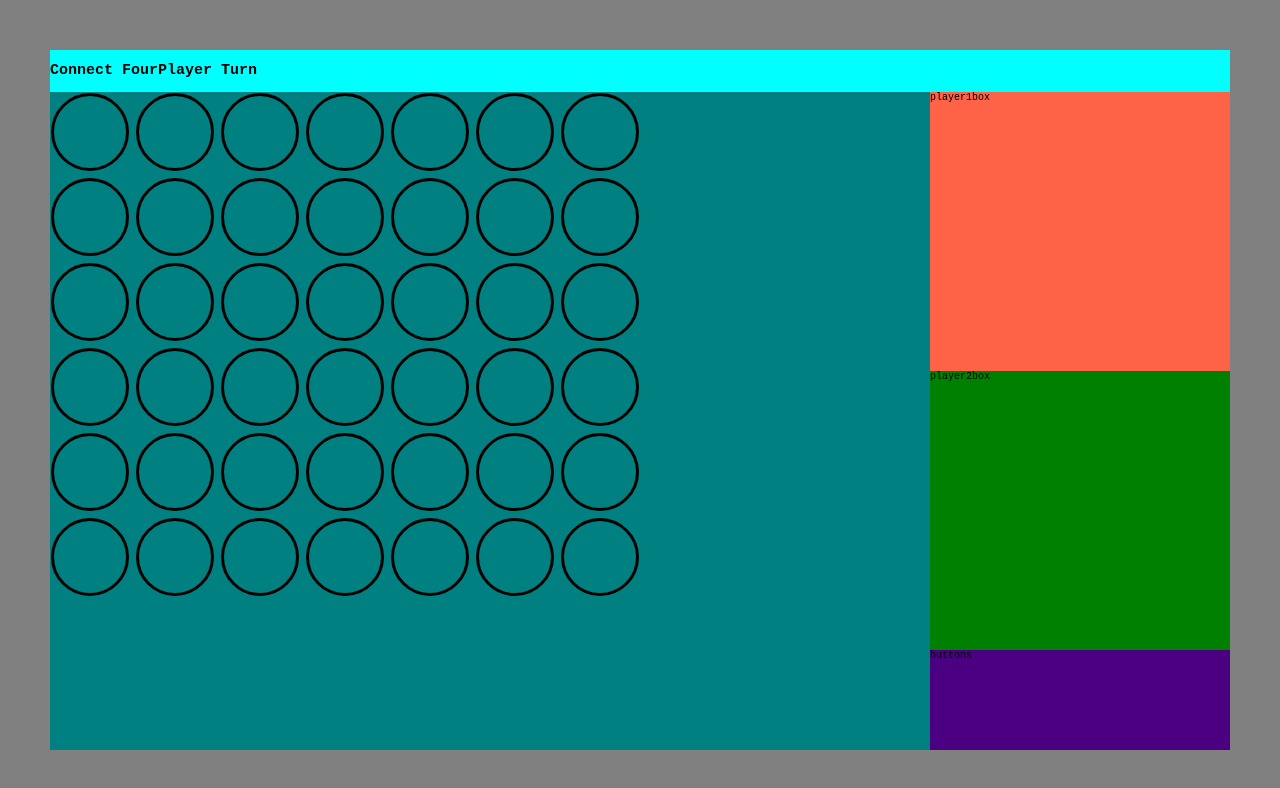
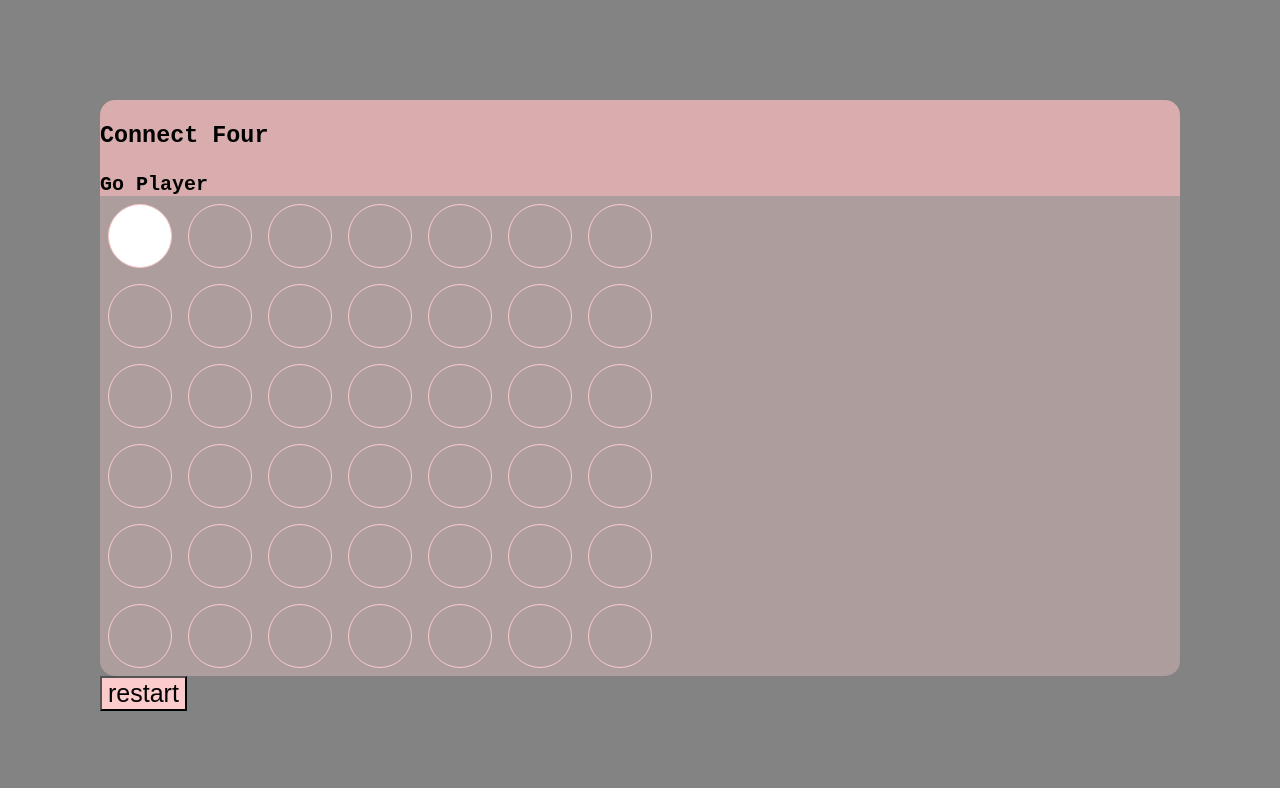
Before and after one commit to erindoman/connect-four, a plain HTML site: page index.html in a window 1280 px wide. Drawn offline with Linux system fonts and the light colour scheme.

Commit message:
update CSS, attempt JS improvements

```diff
--- a/css/style.css
+++ b/css/style.css
@@ -12,48 +12,59 @@ box-sizing: inherit;
   font-size: 62.5%
 }
 
+section.wrapper {
+  padding: 100px 100px;
+}
+
 body {
-  display: grid;
   height: 100vh;
   margin: 0;
-  background-color: gray;
+  background-color: #838383;
   font-family: 'Courier New', Courier, monospace;
-  grid-template-columns: 4fr 1fr;
-  grid-template-rows: auto 1fr 1fr auto;
-  grid-template-areas:
-  "title title"
-  "grid player1box"
-  "grid player2box"
-  "grid buttons";
 }
 
-section {
-  background-color: aqua;
-  grid-area: title;
+section.title {
+  background-color: #d9adad;
   display: flex;
   flex-direction: row;
-  margin: 50px 50px 0 50px;
   flex-direction: row;
   justify-content: flex-start;
   align-items: center;
+  font-size: 20px;
+  border-radius: 15px 15px 0 0 ;
 
+}
+
+h2 {
+  background-color:#d9adad;
+  display: flex;
+  flex-direction: row;
+  flex-direction: row;
+  justify-content: flex-start;
+  align-items: center;
+  font-size: 20px;
+  margin: 0;
 }
 
 .grid {
   grid-area: grid;
   display: grid;
-  background-color: teal;
+  background-color: #ad9d9d;
   grid-template-rows: repeat(6, 10vmin);
   grid-template-columns: repeat(7, 10vmin);
-  gap: 5px;
-  margin: 0 0 50px 50px;
+  border-radius: 0 0 15px 15px;
+}
 
+div.taken-cell {
+  height: 0px;
 }
 
 div.cell {
-  border: 3px solid black;
+  border: 1px solid #fccbcb;
   border-radius: 50%;
-  margin: 1px;
+  margin: 10%;
+  width: 80%;
+  height: 80%;
 }
 
 .player1 {
@@ -64,33 +75,10 @@ div.cell {
   background-color: yellow;
 }
 
-.player1box {
-  background-color: tomato;
-  gap: 5px;
-  width: 300px;
-  margin: 0 50px 0 0;
-}
-
-.player2box {
-  background-color: green;
-  gap: 5px;
-  width: 300px;
-  margin: 0 50px 0 0;
-}
-
-.restart {
-  background-color: red;
-  display: none;
+button {
+  background-color: #fccbcb;
   justify-content: center;
   align-items: center;
   flex-direction: column;
-
+  font-size: 25px;
 }
-
-.buttons {
-  background-color: indigo;
-
-  gap: 5px;
-  height: 100px;
-  margin: 0 50px 50px 0;
-}
--- a/index.html
+++ b/index.html
@@ -9,14 +9,15 @@
 </head>
 <body>
 
+<section class="wrapper">
+
 <section class="title">
     <h1>Connect Four</h1>
-    <h2 id="turn-message">Player <span class="current-player"></span> Turn</h2>
+</section>
+    <h2 id="turn-message">Go Player <span class="current-player"></span></h2>
     <h2 id="result"></h2>
-    <button class="restart">restart</button>
-</section>
 
-<div class="grid">
+    <div class="grid">
     <div id ="cell0" class="cell"></div>
     <div id ="cell1" class="cell"></div>
     <div id ="cell2" class="cell"></div>
@@ -69,9 +70,8 @@
     <div class="taken-cell"></div>
 </div>
 
-<div class="player1box flex-container">player1box</div>
-<div class="player2box flex-container">player2box</div>
-<div class="buttons flex-container">buttons</div>
+<button id="restart" >restart</button>
 
+</section>
 </body>
 </html>
--- a/js/app.js
+++ b/js/app.js
@@ -120,20 +120,33 @@ const restart = document.querySelector('.restart')
 
 /*----------------------------- Event Listeners -----------------------------*/
 
-document.querySelector('grid.cell').addEventListener('click', flipTurn);
-document.querySelector('div.reset').addEventListener('click', init);
+document.querySelector('div').addEventListener('click', handleMove);
+document.getElementById('restart').addEventListener('click', init);
 
 /*-------------------------------- Functions --------------------------------*/
 
-function flipTurn(e) {
+//function that turns grid into array, obtains index of clicked cell, checks if cell if free, returns if not, updates grid
+function handleMove(e) {
     const idx = parseInt(e.target.id.replace('sq', ''));
     if (grid[idx] || winner) return;
+    if (cells[idx + 7].innerHTML.contains('taken-cell')){
+        if (turn === 1) {
+            cells[idx].innerHTML.add('taken-cell')
+            cells[idx].innerHTML.add('1')
+            turn = 1
+        } else if (turn === -1) {
+            cells[idx].innerHTML.add('taken-cell')
+            cells[idx].innerHTML.add('-1')
+            turn = -1
+        }
+    }
     grid[idx] = turn;
     turn *= -1;
     winner = getWinner();
     render();
 }
 
+//function that loops through array (grid) and determines if a match to the wins array has been made. if a win isn't found and there are no nulls on the board, it's a tie
 function getWinner() {
     for (let i = 0; i < wins.length; i++) {
         if (Math.abs(grid[wins[i][0]] + grid[winningCombos[i][1]] + grid[wins[i][2]] + grid[wins[i][3]]) === 6) return grid[wins[i][0]];
@@ -142,20 +155,23 @@ function getWinner() {
     return "Tie";
 }
 
+//function that should take the idx on the clicked cell and marks the corresponding div with the player color, determines and return the winner
 function render() {
     grid.forEach(function(sq, idx) {
         cells[idx].style.background = playerColor[sq];
+        cells[idx].onclick = handleMove();
     });
     if (winner === "Tie") {
     resultMessage.innerHTML = "It's a tie!";
     } else if (winner) {
-    resultMessage.innerHTML = `Player ${playerColor[winner]} wins!`
+    resultMessage.innerHTML = `Player ${playerColor[winner]} wins!`;
     } else {
-    resultMessage.innerHTML = `Player ${playerColor[turn]}'s turn!`
+    resultMessage.innerHTML = `Player ${playerColor[turn]}'s turn!`;
     }
 }
 
-init() {
+//initializes a new game
+function init() {
     grid = new Array(42).fill(null);
     turn = 1;
     winner = null;
```
